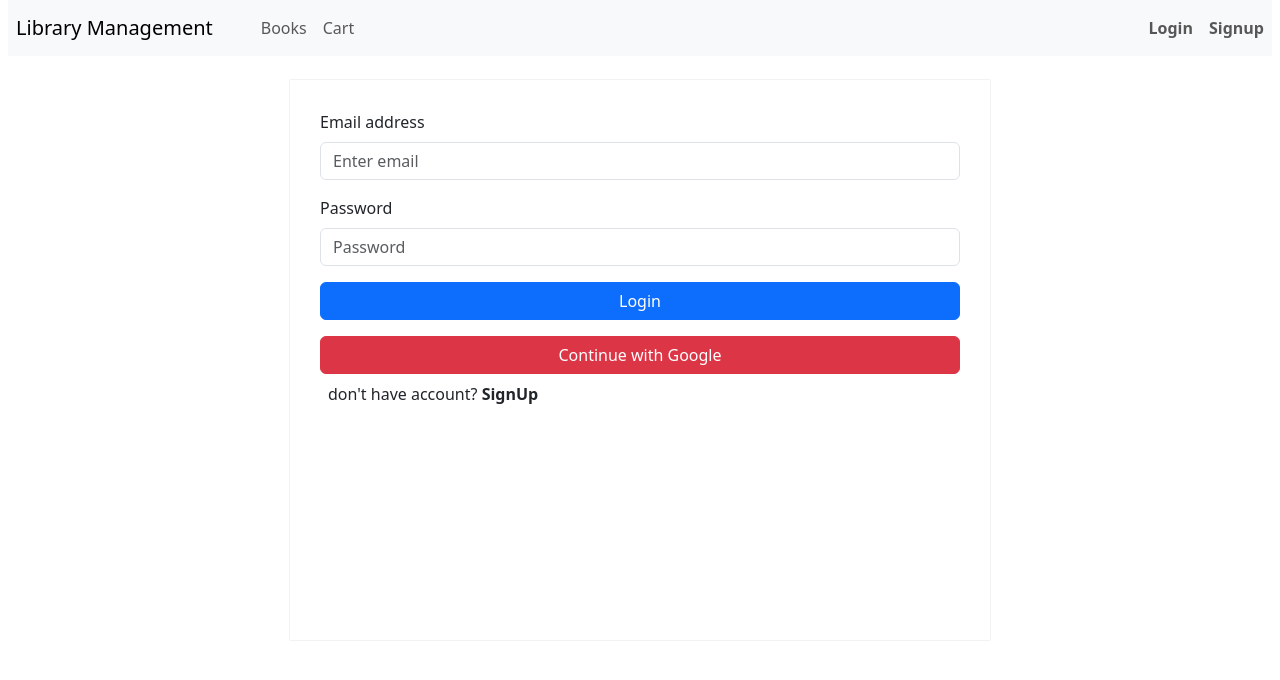
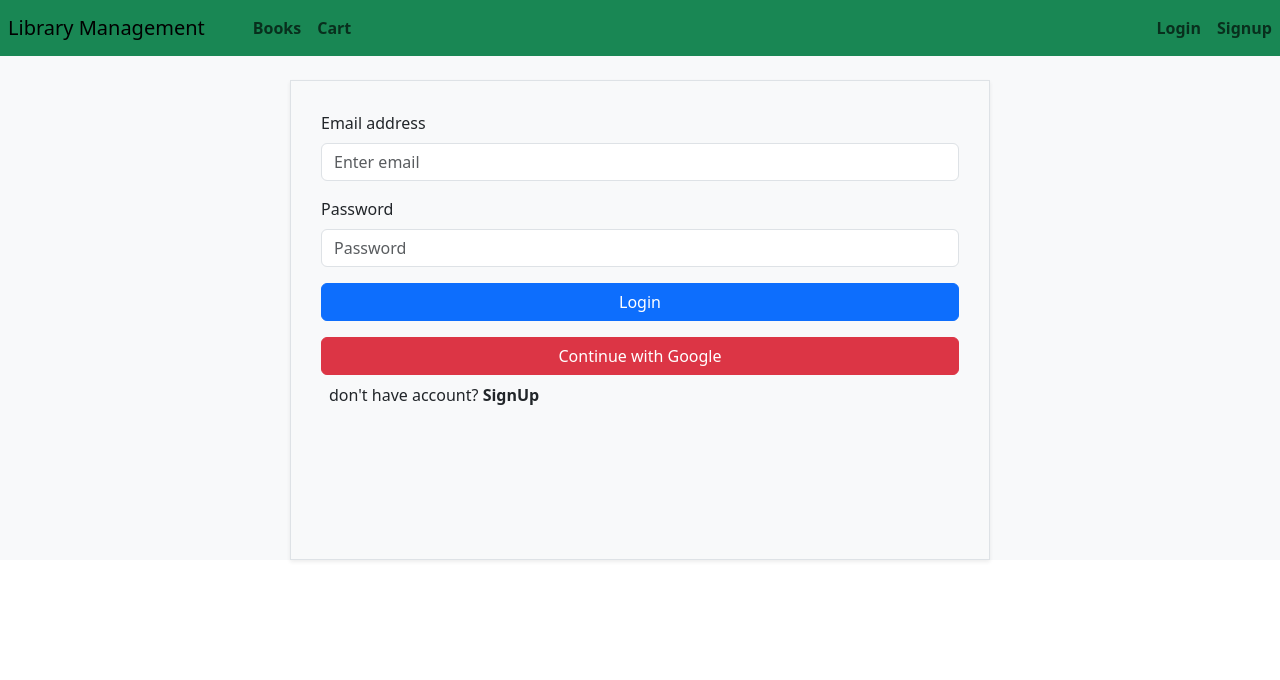
Before and after one commit to VenkteshT/library-management, a React (Vite) app: page /login in a window 1280 px wide. Shown: the top 680 px of the page. Built offline with nearby package versions, Linux system fonts and the light colour scheme; no server answers.

Commit message:
added color and backgroud color to nav and cards

```diff
--- a/src/App.jsx
+++ b/src/App.jsx
@@ -40,20 +40,20 @@ function App() {
       });
   };
   return (
-    <div className="px-2">
+    <div className="bg-light">
       <ToastContainer />
       {loading && (
         <div className="loader">
           <Loading />
         </div>
       )}
-      <Navbar bg="light" id="navbar" expand="lg">
+      <Navbar bg="success" id="navbar" expand="lg">
         <Navbar.Brand as={Link} to="/" className="ms-2">
           Library Management
         </Navbar.Brand>
         <Navbar.Toggle aria-controls="basic-navbar-nav" />
         <Navbar.Collapse id="basic-navbar-nav">
-          <Nav className="me-auto ms-4">
+          <Nav className="me-auto ms-4 fw-bold">
             <Nav.Link as={Link} to="/">
               Books
             </Nav.Link>
--- a/src/components/Auth/Login.jsx
+++ b/src/components/Auth/Login.jsx
@@ -66,7 +66,7 @@ export default function Login() {
     if (currentUser) navigate("/");
   }, [currentUser]);
   return (
-    <div className="container-sm" id="login-container">
+    <div className="container-sm border shadow-sm" id="login-container">
       {loading && (
         <div className="loader">
           <Loading />
--- a/src/components/Auth/SignUp.jsx
+++ b/src/components/Auth/SignUp.jsx
@@ -52,7 +52,7 @@ export default function Signup() {
     if (currentUser) navigate("/");
   }, [currentUser]);
   return (
-    <div className="container-sm" id="login-container">
+    <div className="container-sm shadow-sm border" id="login-container">
       {loading && (
         <div className="loader">
           <Loading />
@@ -89,13 +89,17 @@ export default function Signup() {
             alignItems: "center",
           }}
         >
-          <Button variant="primary" type="submit" className="mt-3 w-100">
+          <Button
+            variant="primary"
+            type="submit"
+            className="mt-3 w-100 fw-normal"
+          >
             SignUp
           </Button>
           <Button
             variant="danger"
             onClick={handleGoogleLogin}
-            className="mt-3 w-100"
+            className="mt-3 w-100 fs-6"
           >
             Continue with Google
           </Button>
--- a/src/components/Auth/login.css
+++ b/src/components/Auth/login.css
@@ -2,7 +2,7 @@
   padding: 30px;
   max-width: 700px;
   box-shadow: 0px 0px 1px rgba(0, 0, 0, 0.3);
-  height: 70vh;
+  height: 60vh;
 }
 
 .loader {
--- a/src/components/Auth/signup.css
+++ b/src/components/Auth/signup.css
@@ -2,7 +2,7 @@
   padding: 30px;
   max-width: 700px;
   box-shadow: 0px 0px 1px rgba(0, 0, 0, 0.3);
-  height: 70vh;
+  height: 60vh;
 }
 
 .loader {
--- a/src/components/books/BooksList.jsx
+++ b/src/components/books/BooksList.jsx
@@ -181,7 +181,7 @@ const BooksList = () => {
             const isAdded = bookInCart(book.id);
             return (
               <Col key={book.id} sm={12} md={6} lg={4} className="mb-4">
-                <Card className="shadow-sm">
+                <Card className="shadow-sm border-success">
                   <Card.Body>
                     <div className="bg-success text-white p-2 rounded">
                       <Card.Title className="text-truncate">
```
